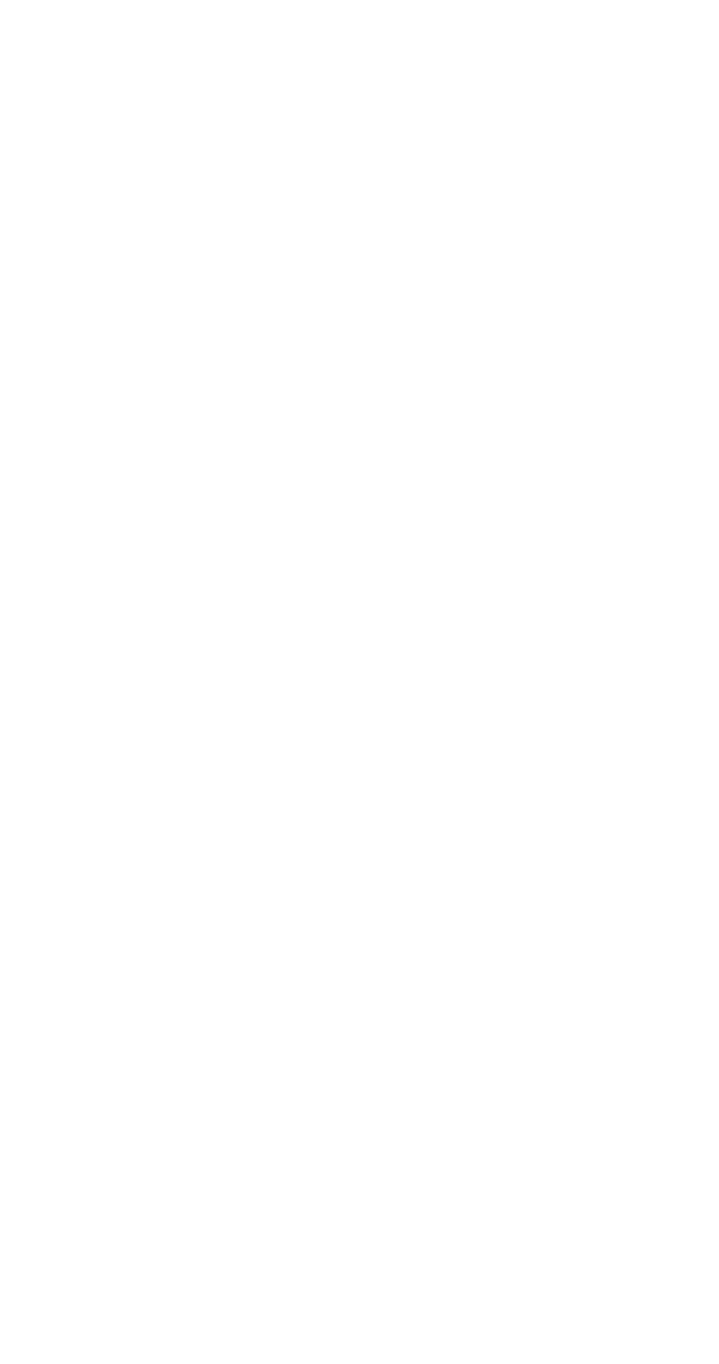
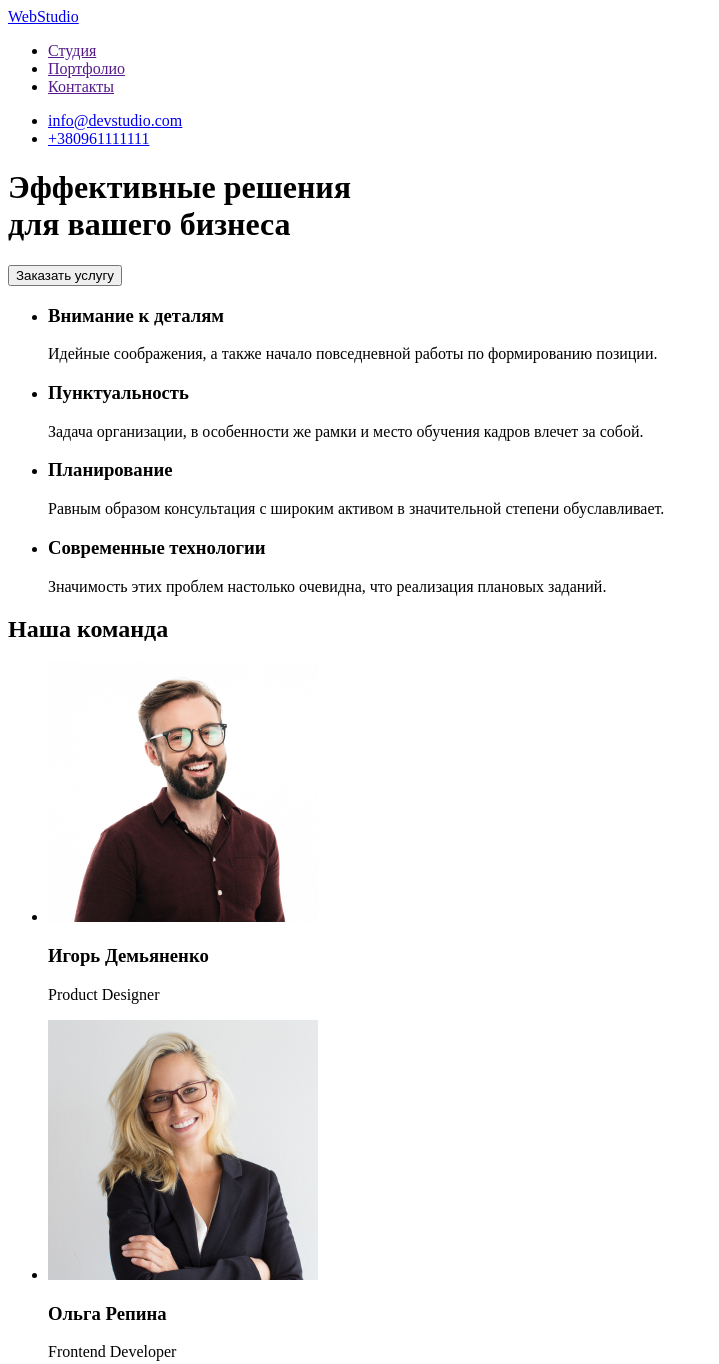
Before and after one commit to AlexanderRedkin/goit-markup-hw-01, a plain HTML site: page index.html in a window 1280 px wide. Shown: the top 1364 px of the page, without its empty margins (0-719 px from the left). Before the commit the page ends 800 px from the top, so only its background shows below. Drawn offline with Linux system fonts and the light colour scheme.

Commit message:
первый урок(1)

```diff
--- a/index.html
+++ b/index.html
@@ -6,5 +6,126 @@
     <meta name="viewport" content="width=device-width, initial-scale=1.0" />
     <title>Document</title>
   </head>
-  <body></body>
+  <body>
+    <!--Хэдэр-->
+    <header>
+      <nav>
+        <a href="./index.html">WebStudio</a>
+        <ul>
+          <li><a href="">Студия</a></li>
+          <li><a href="">Портфолио</a></li>
+          <li><a href="">Контакты</a></li>
+        </ul>
+      </nav>
+      <!--контактная информация-->
+      <section>
+        <ul>
+          <li><a href="mailto:info@devstudio.com">info@devstudio.com</a></li>
+          <li><a href="tel:+380961111111">+380961111111</a></li>
+        </ul>
+      </section>
+      <!--Героик-->
+      <div>
+        <h1>
+          Эффективные решения <br />
+          для вашего бизнеса
+        </h1>
+        <button type="button">Заказать услугу</button>
+      </div>
+    </header>
+    <!--Основной контент главной страницы-->
+    <main>
+      <!--Секция особенностей студии-->
+      <section>
+        <ul>
+          <li>
+            <h3>Внимание к деталям</h3>
+            <p>
+              Идейные соображения, а также начало повседневной работы по
+              формированию позиции.
+            </p>
+          </li>
+          <li>
+            <h3>Пунктуальность</h3>
+            <p>
+              Задача организации, в особенности же рамки и место обучения кадров
+              влечет за собой.
+            </p>
+          </li>
+          <li>
+            <h3>Планирование</h3>
+            <p>
+              Равным образом консультация с широким активом в значительной
+              степени обуславливает.
+            </p>
+          </li>
+          <li>
+            <h3>Современные технологии</h3>
+            <p>
+              Значимость этих проблем настолько очевидна, что реализация
+              плановых заданий.
+            </p>
+          </li>
+        </ul>
+      </section>
+      <!--Секцтя команды студии-->
+      <section>
+        <h2>Наша команда</h2>
+        <ul>
+          <li>
+            <img
+              src="./images/img1.jpg"
+              alt="Мужчина в очках, с бородой, в рубашке темного-красного цвета"
+              width="270"
+            />
+            <h3>Игорь Демьяненко</h3>
+            <p>Product Designer</p>
+          </li>
+          <li>
+            <img
+              src="./images/img2.jpg"
+              alt="Женщина в очках, без бороды, в пиджаке"
+              width="270"
+            />
+            <h3>Ольга Репина</h3>
+            <p>Frontend Developer</p>
+          </li>
+          <li>
+            <img
+              src="./images/img3.jpg"
+              alt="Мужчина без очков, с легкой щетиной, в светлой рубашке"
+              width="270"
+            />
+            <h3>Николай Тарасов</h3>
+            <p>Marketing</p>
+          </li>
+          <li>
+            <img
+              src="./images/img4.jpg"
+              alt="Мужчина в очках, с бородой, в черной футболке"
+              width="270"
+            />
+            <h3>Михаил Ермаков</h3>
+            <p>UI Designer</p>
+          </li>
+        </ul>
+      </section>
+    </main>
+    <!--Футэр-->
+    <footer>
+      <!--Контактная иформация-->
+      <a lang="en" href="./index.html">WebStudio</a>
+      <address>
+        <ul>
+          <li>г. Киев, пр-т Леси Украинки, 26</li>
+          <li>
+            <a href="mailto:info@devstudio.com">info@devstudio.com</a>
+          </li>
+          <li>
+            <a href="tel:+380961111111">+38 096 111 11 11</a>
+          </li>
+        </ul>
+      </address>
+    </footer>
+  </body>
 </html>
```
Also changed, not shown: images/box1.jpg (added), images/box2.jpg (added), images/box3.jpg (added), images/img1.jpg (added), images/img2.jpg (added), images/img3.jpg (added), images/img4.jpg (added).
